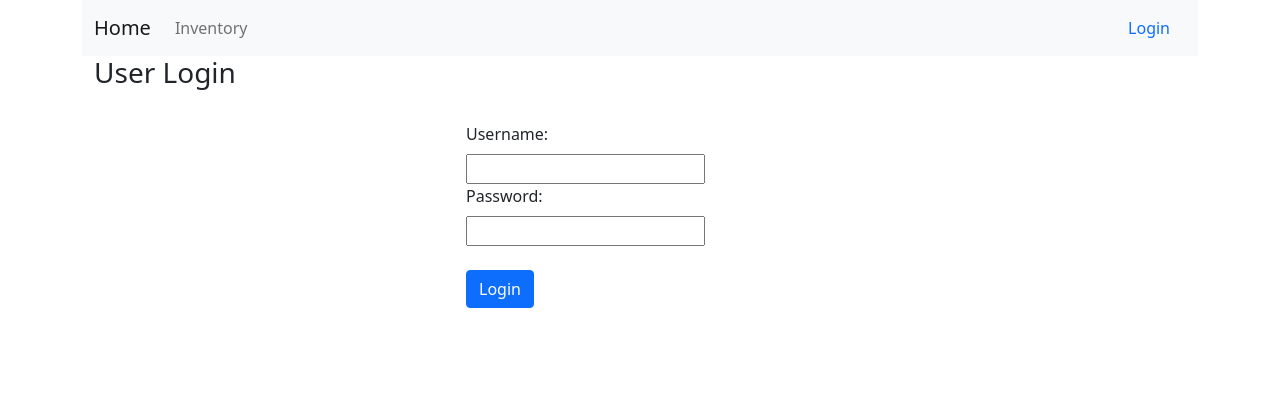
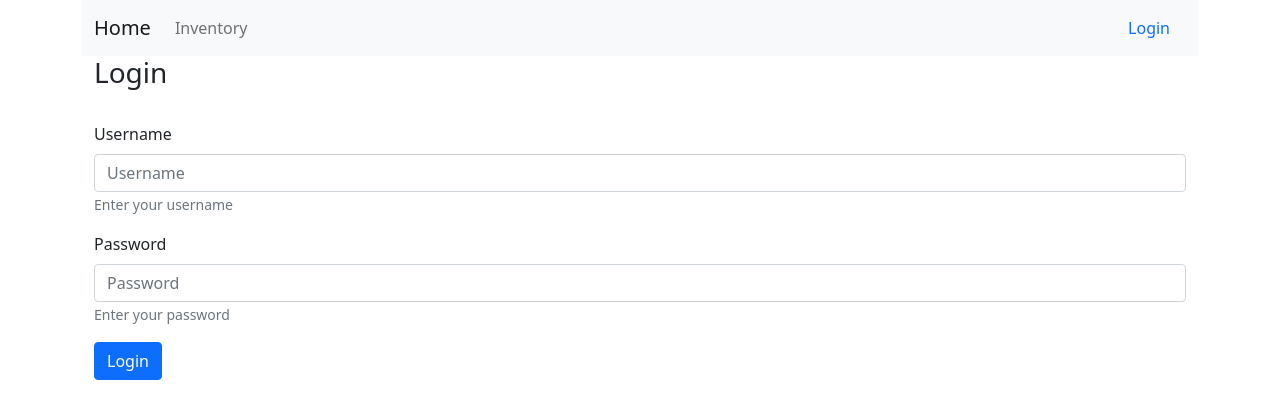
Before and after one commit to shoaibsaikat/Django-Office-Management, a Django app: page /user/signin/ in a window 1280 px wide. Shown: the top 419 px of the page. Run offline with Django 3.2, Linux system fonts and the light colour scheme; some libraries are stand-ins or nearby versions.

Commit message:
login form bootstrap support

```diff
--- a/accounts/forms.py
+++ b/accounts/forms.py
@@ -2,6 +2,13 @@ from django import forms
 from django.contrib.auth.models import User
 
 class SigninForm(forms.ModelForm):
+    username = forms.CharField(
+        help_text="Enter your username",
+        required=True,)
+    password = forms.CharField(
+        help_text="Enter your password",
+        required=True,
+        widget=forms.PasswordInput(),)
     class Meta:
         model = User
         fields = ['username', 'password']
--- a/accounts/templates/accounts/signin.html
+++ b/accounts/templates/accounts/signin.html
@@ -1,34 +1,15 @@
 {% extends "base.html" %}
 
+{% load bootstrap5 %}
+{% bootstrap_css %}
+{% bootstrap_javascript %}
+
 {% block body_block %}
-<h3>User Login</h3>
+<h3>Login</h3>
 <br>
 
-<form method="POST">
-    {% csrf_token %}
-    <div class="row">
-        <div class="col-lg-4"></div>
-        <div class="col-lg-4">
-            <label for="username" class="form-label">Username:</label><br>
-            <input id="username" name="username" type="text" class="from-control">
-        </div>
-        <div class="col-lg-4"></div>
-    </div>
-    <div class="row">
-        <div class="col-lg-4"></div>
-        <div class="col-lg-4">
-            <label for="password" class="form-label">Password:</label><br>
-            <input id="password" name="password" type="password" class="from-control">
-        </div>
-        <div class="col-lg-4"></div>
-    </div>
-    <br>
-    <div class="row">
-        <div class="col-lg-4"></div>
-        <div class="col-lg-4">
-            <button type="submit" class="btn btn-primary">Login</button>
-        </div>
-        <div class="col-lg-4"></div>
-    </div>
+<form method="post">{% csrf_token %}
+    {% bootstrap_form form %}
+    <input type="submit" value="Login" class="btn btn-primary">
 </form>
 {% endblock body_block %}
--- a/accounts/views.py
+++ b/accounts/views.py
@@ -1,21 +1,20 @@
 from django.shortcuts import render, redirect
+from django.contrib.auth.decorators import login_required
 from django.contrib.auth import authenticate, login, logout
-from . import forms
+from .forms import SigninForm
 
 def signin(request):
     if request.method == 'POST':
         user = authenticate(request, username=request.POST['username'], password=request.POST['password'])
-        # form = forms.SigninForm(request.POST)
+        form = SigninForm(request.POST)
         if user is not None:
             login(request, user)
             return redirect('index')
-        else:
-            form = forms.SigninForm()
     else:
-        form = forms.SigninForm()
-
+        form = SigninForm()
     return render(request, 'accounts/signin.html', {'form': form})
 
+@login_required
 def signout(request):
     logout(request)
     return redirect('index')
```
